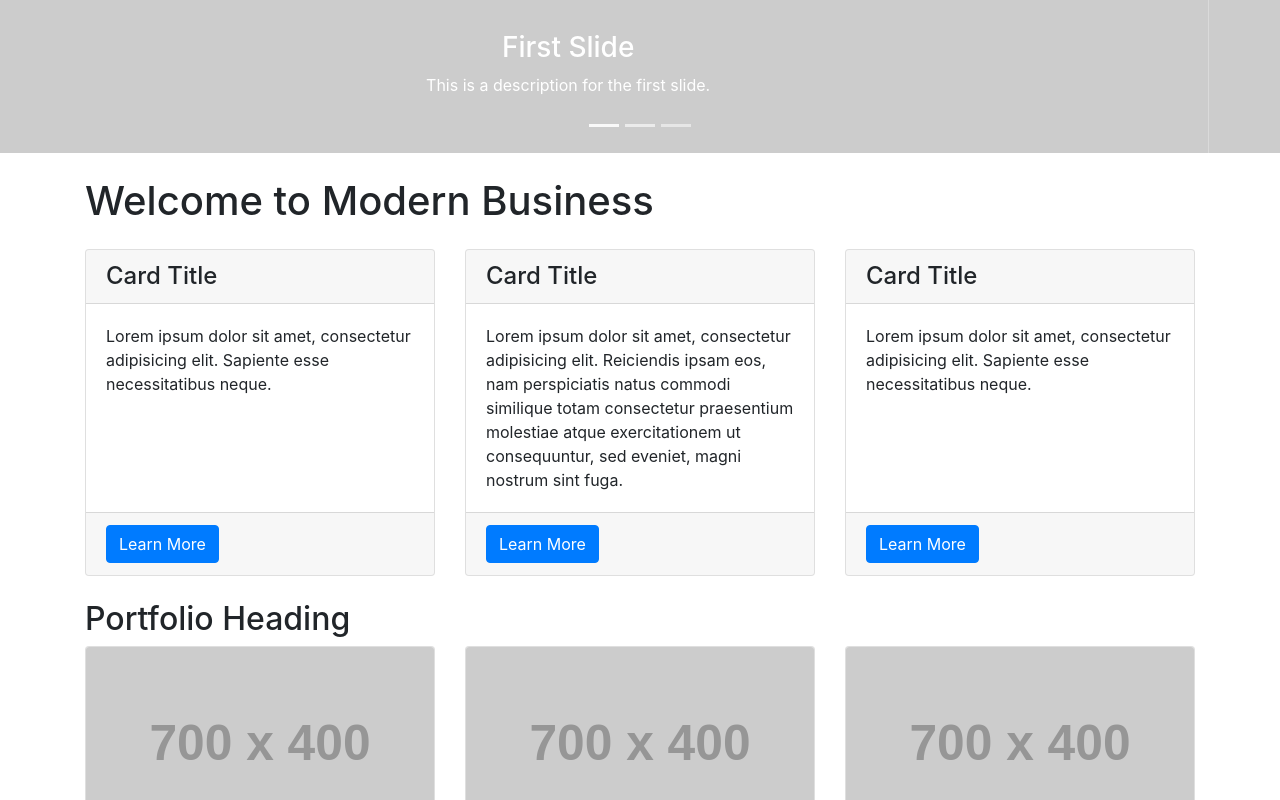
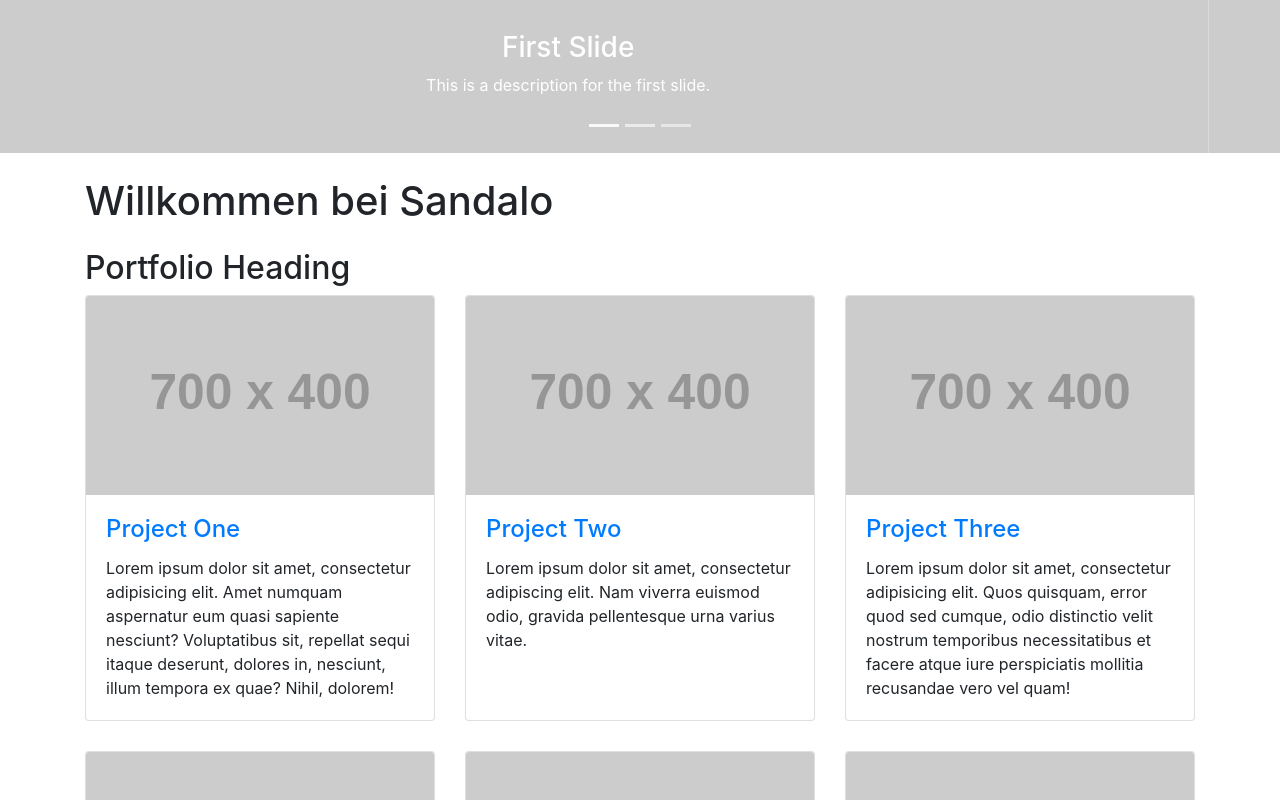
Before and after one commit to FelisaPaumia/Html-Projekt, a website: page index.html in a window 1280 px wide. Shown: the part 423-1223 px from the top of the page. Drawn offline with Linux system fonts and the light colour scheme; placeholder pictures from the web are drawn by us.

Commit message:
startseite

```diff
--- a/index.html
+++ b/index.html
@@ -121,45 +121,7 @@
   <!-- Page Content -->
   <div class="container">
 
-    <h1 class="my-4">Welcome to Modern Business</h1>
-
-    <!-- Marketing Icons Section -->
-    <div class="row">
-      <div class="col-lg-4 mb-4">
-        <div class="card h-100">
-          <h4 class="card-header">Card Title</h4>
-          <div class="card-body">
-            <p class="card-text">Lorem ipsum dolor sit amet, consectetur adipisicing elit. Sapiente esse necessitatibus neque.</p>
-          </div>
-          <div class="card-footer">
-            <a href="#" class="btn btn-primary">Learn More</a>
-          </div>
-        </div>
-      </div>
-      <div class="col-lg-4 mb-4">
-        <div class="card h-100">
-          <h4 class="card-header">Card Title</h4>
-          <div class="card-body">
-            <p class="card-text">Lorem ipsum dolor sit amet, consectetur adipisicing elit. Reiciendis ipsam eos, nam perspiciatis natus commodi similique totam consectetur praesentium molestiae atque exercitationem ut consequuntur, sed eveniet, magni nostrum sint fuga.</p>
-          </div>
-          <div class="card-footer">
-            <a href="#" class="btn btn-primary">Learn More</a>
-          </div>
-        </div>
-      </div>
-      <div class="col-lg-4 mb-4">
-        <div class="card h-100">
-          <h4 class="card-header">Card Title</h4>
-          <div class="card-body">
-            <p class="card-text">Lorem ipsum dolor sit amet, consectetur adipisicing elit. Sapiente esse necessitatibus neque.</p>
-          </div>
-          <div class="card-footer">
-            <a href="#" class="btn btn-primary">Learn More</a>
-          </div>
-        </div>
-      </div>
-    </div>
-    <!-- /.row -->
+    <h1 class="my-4">Willkommen bei Sandalo</h1>
 
     <!-- Portfolio Section -->
     <h2>Portfolio Heading</h2>
```
